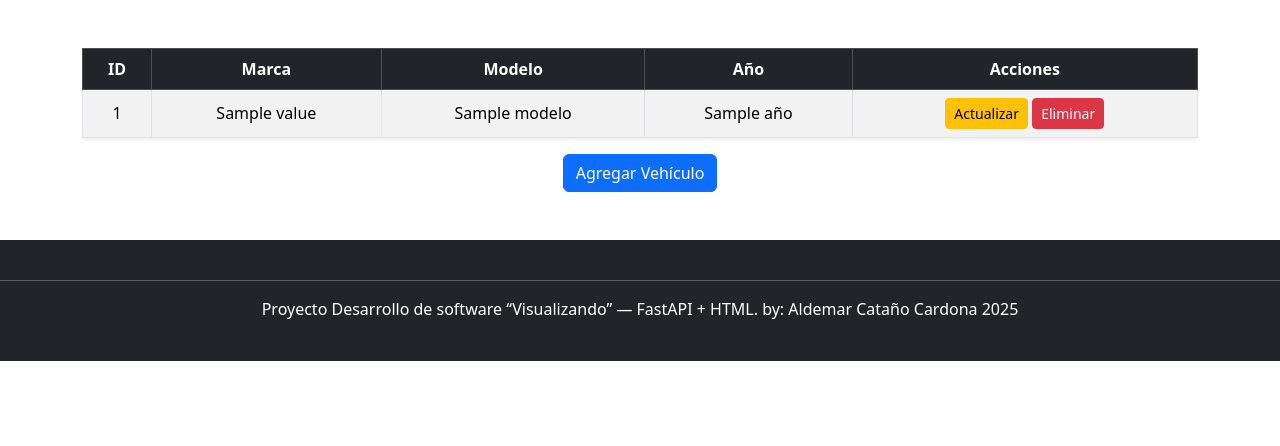
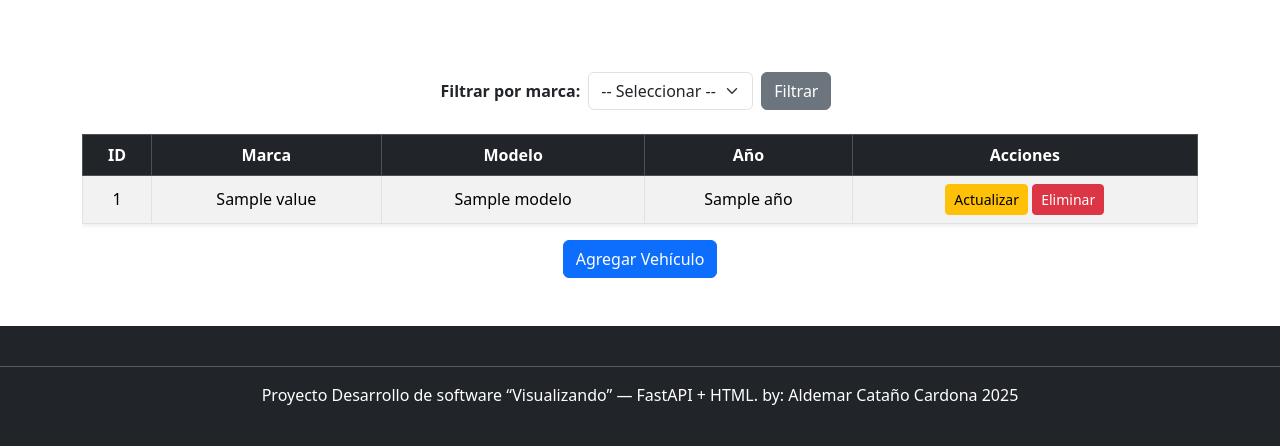
Before and after one commit to Aldemitar/vehiculos_electricos_aldemar, a FastAPI app: template templates/vehiculos_registro.html in a window 1280 px wide. Shown: the part 245-691 px from the top of the page. Run offline with FastAPI, Linux system fonts and the light colour scheme; the template is opened without the code that fills it: most values are stand-ins (such as "Sample title", 1, 10 or a date in 2020); parts of the project's set-up code (start-up, migrations or seed data) failed here and were passed over.

Commit message:
Se agregó la función de filtrar en el html de las tablas

```diff
--- a/templates/vehiculos_registro.html
+++ b/templates/vehiculos_registro.html
@@ -13,6 +13,24 @@
 
     <div class="container">
         <div class="table-responsive">
+            <div class="container mt-4 mb-4">
+                <form method="get" action="/vehiculos/marca" class="d-flex justify-content-center align-items-center">
+                    <label for="marca" class="me-2 fw-bold">Filtrar por marca:</label>
+                    <select name="marca" id="marca" class="form-select w-auto me-2">
+                        <option value="">-- Seleccionar --</option>
+                        <option value="Tesla" {% if marca_seleccionada == 'Tesla' %}selected{% endif %}>Tesla</option>
+                        <option value="Nissan" {% if marca_seleccionada == 'Nissan' %}selected{% endif %}>Nissan</option>
+                        <option value="BMW" {% if marca_seleccionada == 'BMW' %}selected{% endif %}>BMW</option>
+                        <option value="Renault" {% if marca_seleccionada == 'Renault' %}selected{% endif %}>Renault</option>
+                        <option value="Chevrolet" {% if marca_seleccionada == 'Chevrolet' %}selected{% endif %}>Chevrolet</option>
+                    </select>
+                    <button type="submit" class="btn btn-secondary me-2">Filtrar</button>
+
+                    {% if marca_seleccionada %}
+                        <a href="/vehiculos/marca" class="btn btn-outline-dark">Quitar filtro</a>
+                    {% endif %}
+                </form>
+            </div>
             <table class="table table-striped table-hover table-bordered align-middle shadow-sm">
                 <thead class="table-dark text-center">
                     <tr>
```
